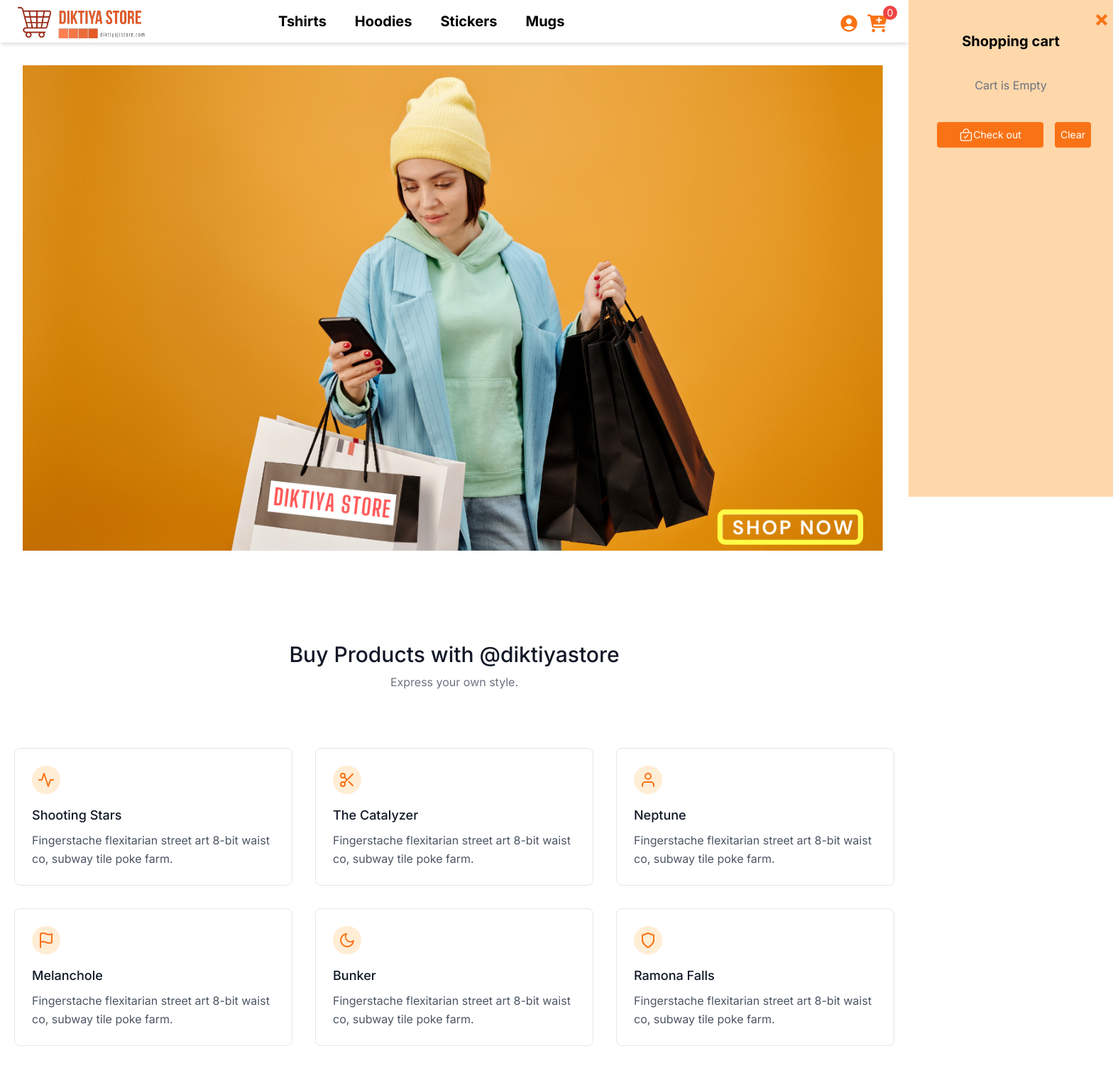
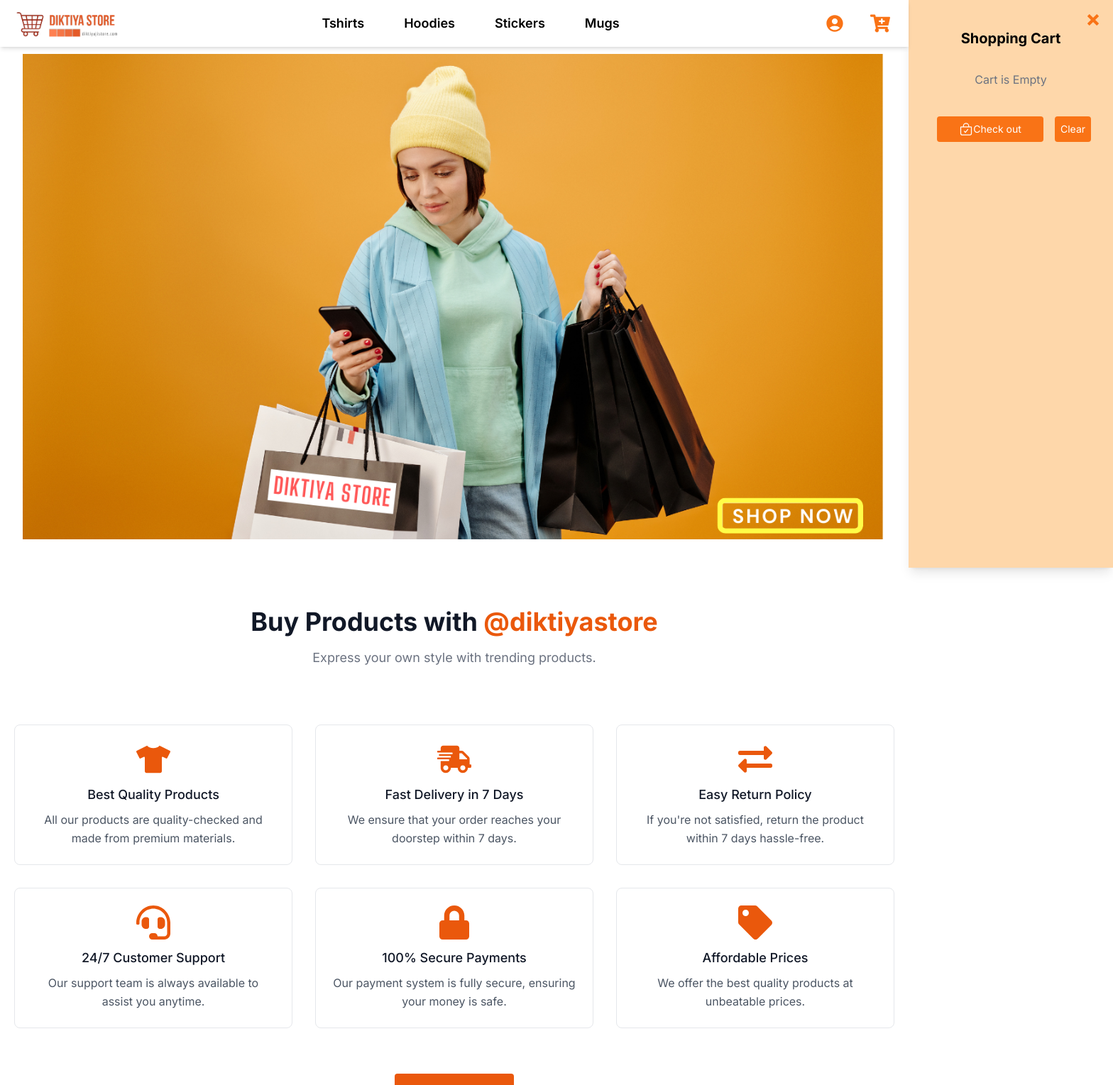
Before and after one commit to HIMANSHUDIKTIYA1/shop.in, a Next.js app: page / in a window 1280 px wide. Shown: the top 1529 px of the page at 71% size, 1568 px wide, since content can reach past the window. Built offline with nearby package versions, Linux system fonts and the light colour scheme.

Commit message:
Updated project with new features

```diff
--- a/components/Navbar.jsx
+++ b/components/Navbar.jsx
@@ -1,74 +1,139 @@
- "use client"
-import React, { useContext, useRef } from 'react'
-import Cart from './cartModul'
-import Image from 'next/image'
- import Link from 'next/link'
-
-
- import { FaPlusCircle,FaMinusCircle } from "react-icons/fa";
-
- import { FaCartPlus } from "react-icons/fa6";
+"use client";
+import React, { useContext, useRef, useState, useEffect } from "react";
+import Cart from "./cartModul";
+import Image from "next/image";
+import Link from "next/link";
+import { FaCartPlus, FaBars, FaTimes } from "react-icons/fa";
 import { MdAccountCircle } from "react-icons/md";
 import { ImCross } from "react-icons/im";
-import CartContext from '@/app/context/CartContext'
+import CartContext from "@/app/context/CartContext";
 
-const navbar = () => {
+const Navbar = () => {
+  const { cartItems } = useContext(CartContext);
+  const totalItems = cartItems.reduce((acc, item) => acc + item.quantity, 0);
 
-  const {cartItems} = useContext(CartContext);
+  const [hidden, setHidden] = useState(false);
+  const [prevScrollY, setPrevScrollY] = useState(0);
+  const [mobileMenuOpen, setMobileMenuOpen] = useState(false);
+  const cartRef = useRef();
 
-  const totalItems = cartItems.reduce((acc, item) => acc + item.quantity, 0);
-  const togglecart = () => {
-if(ref.current.classList.contains('translate-x-full')){
-  ref.current.classList.remove('translate-x-full')
-  ref.current.classList.add('translate-x-0')
+  // Auto-hide Navbar on scroll
+  useEffect(() => {
+    const handleScroll = () => {
+      const currentScrollY = window.scrollY;
+      setHidden(currentScrollY > prevScrollY && currentScrollY > 50);
+      setPrevScrollY(currentScrollY);
+    };
+    window.addEventListener("scroll", handleScroll);
+    return () => window.removeEventListener("scroll", handleScroll);
+  }, [prevScrollY]);
+
+  // Toggle Cart
+  const toggleCart = () => {
+    if (cartRef.current.classList.contains("translate-x-full")) {
+      cartRef.current.classList.remove("translate-x-full");
+      cartRef.current.classList.add("translate-x-0");
+    } else {
+      cartRef.current.classList.remove("translate-x-0");
+      cartRef.current.classList.add("translate-x-full");
     }
-else if (!ref.current.classList.contains('translate-x-full')){
-  ref.current.classList.remove('translate-x-0')
-  ref.current.classList.add('translate-x-full')
-}
+  };
 
-  }
-  const ref = useRef();
   return (
     <>
-   <div className='sticky block top-0'>
-<div className='   bg-white top-0 flex flex-col md:flex-row md:justify-start justify-center items-center shadow-md'>
-  <div className="logo mx-5 justify-center items-center flex align-center">
-   <Link href={'/'}> <Image alt={'store'} width={190} height={100} className=' sm:mt-0 mt-2 mr-[130px]  ' priority src="/store.png"/></Link>
+      {/* Navbar */}
+      <div
+        className={`fixed w-full top-0 bg-white shadow-md z-50 transition-transform duration-300 ${
+          hidden ? "-translate-y-full" : "translate-y-0"
+        }`}
+      >
+        <div className="flex items-center justify-between px-5 py-3">
+          {/* Logo */}
+          <Link href="/">
+            <Image
+              alt="store"
+              width={150}
+              height={60}
+              className="cursor-pointer transform transition-transform hover:scale-105"
+              priority
+              src="/store.png"
+            />
+          </Link>
 
+          {/* Desktop Menu */}
+          <nav className="hidden md:flex space-x-6 font-semibold text-lg">
+            {["Tshirts", "Hoodies", "Stickers", "Mugs"].map((item, index) => (
+              <Link key={index} href={`/${item}`}>
+                <span className="relative cursor-pointer px-4 py-2 transition duration-300 hover:text-orange-600 hover:underline hover:scale-105">
+                  {item}
+                </span>
+              </Link>
+            ))}
+          </nav>
+
+          {/* Icons */}
+          <div className="flex items-center space-x-6">
+            <Link href="/login">
+              <button className="flex items-center justify-center w-10 h-10 text-orange-500 transition-transform duration-300 hover:scale-110">
+                <MdAccountCircle className="w-7 h-7" />
+              </button>
+            </Link>
+            <button
+              onClick={toggleCart}
+              className="relative flex items-center justify-center w-10 h-10 text-orange-500 transition-transform duration-300 hover:scale-110"
+            >
+              <FaCartPlus className="w-7 h-7" />
+              {totalItems > 0 && (
+                <div className="absolute top-0 right-0 bg-red-500 text-white rounded-full w-5 h-5 flex items-center justify-center text-sm">
+                  {totalItems}
                 </div>
-  <div className="nav p-2 ">
-    <ul className=' flex  items-center space-x-2 font-bold md:text-xl p-2  '>
-      <Link href={'/Tshirts'}>  <li  className=' px-1   hover:text-red-600 hover:shadow-yellow-500  sm:px-4'>Tshirts</li> </Link>
-      <Link href={'/Hoodies'}>   <li className=' px-1   hover:text-red-600 hover:shadow-yellow-500  sm:px-4' >Hoodies</li></Link>
-      <Link href={'/Stickers'}>  <li  className=' px-1  hover:text-red-600 hover:shadow-yellow-500   sm:px-4'>Stickers</li></Link>
-      <Link href={'/Mugs'}>      <li  className=' px-1  hover:text-red-600 hover:shadow-yellow-500   sm:px-4'>Mugs</li> </Link>
-    </ul>
+              )}
+            </button>
+
+            {/* Mobile Menu Toggle */}
+            <button
+              onClick={() => setMobileMenuOpen(!mobileMenuOpen)}
+              className="md:hidden text-orange-500 text-2xl transition-transform hover:scale-110"
+            >
+              {mobileMenuOpen ? <FaTimes /> : <FaBars />}
+            </button>
+          </div>
         </div>
 
-  <div className='cart absolute  flex right-0 top-0 '>
- <Link href='/login'> <button  className='items-center  justify-center  align-center flex w-[40px] h-[50px]  mt-2     p-0'>  <MdAccountCircle className= ' text-orange-500 w-7 h-7  ' /> </button></Link>
- <button onClick={togglecart} className='items-center  justify-center align-center flex w-[40px] h-[50px]  mr-6 mt-2  p-0'>  < FaCartPlus className=' text-orange-500 w-7 h-7  ' />
- <div className='absolute top-0 mt-2 right-0 bg-red-500 text-white rounded-full w-5 h-5 mr-4 flex items-center justify-center text-sm'>
-               {totalItems}
-                </div>
- </button>
-  </div>
-  <div ref={ref} className='sidecart overflow-y-scroll transition-transform translate-x-full  absolute top-0 bg-orange-200 right-0   h-[700px] w-72 py-10 px-8'>
-     <h1 className='font-bold text-xl  mb-8 text-center p-1 '>Shopping cart</h1>
-     <span  onClick={togglecart} className=' absolute top-5 right-2 cursor-pointer text-orange-500'><ImCross/></span>
-
-
-      <Cart className=" " />
-
-
-
+        {/* Mobile Menu */}
+        {mobileMenuOpen && (
+          <nav className="md:hidden bg-white absolute top-full left-0 w-full shadow-lg">
+            <ul className="flex flex-col items-center py-4 space-y-4 font-semibold text-lg">
+              {["Tshirts", "Hoodies", "Stickers", "Mugs"].map((item, index) => (
+                <li key={index}>
+                  <Link href={`/${item}`} onClick={() => setMobileMenuOpen(false)}>
+                    <span className="cursor-pointer px-4 py-2 transition duration-300 hover:text-orange-600 hover:underline">
+                      {item}
+                    </span>
+                  </Link>
+                </li>
+              ))}
+            </ul>
+          </nav>
+        )}
       </div>
 
-</div>
+      {/* Side Cart */}
+      <div
+        ref={cartRef}
+        className="fixed top-0 right-0 h-screen w-72 bg-orange-200 transition-transform translate-x-full overflow-y-auto py-10 px-8 shadow-lg"
+      >
+        <h1 className="text-xl font-bold text-center mb-8">Shopping Cart</h1>
+        <button
+          onClick={toggleCart}
+          className="absolute top-5 right-5 text-orange-500 hover:scale-110 transition"
+        >
+          <ImCross />
+        </button>
+        <Cart />
       </div>
     </>
-  )
-}
+  );
+};
 
-export default navbar
+export default Navbar;
--- a/components/body.jsx
+++ b/components/body.jsx
@@ -1,94 +1,76 @@
-
-import React from 'react'
 
 
-const body = async () => {
+import React from "react";
+import { FaShippingFast, FaExchangeAlt, FaHeadset, FaLock, FaTag, FaTshirt } from "react-icons/fa";
 
+const features = [
+  {
+    icon: <FaTshirt className="text-orange-600 w-12 h-12 mb-3" />,
+    title: "Best Quality Products",
+    description: "All our products are quality-checked and made from premium materials.",
+  },
+  {
+    icon: <FaShippingFast className="text-orange-600 w-12 h-12 mb-3" />,
+    title: "Fast Delivery in 7 Days",
+    description: "We ensure that your order reaches your doorstep within 7 days.",
+  },
+  {
+    icon: <FaExchangeAlt className="text-orange-600 w-12 h-12 mb-3" />,
+    title: "Easy Return Policy",
+    description: "If you're not satisfied, return the product within 7 days hassle-free.",
+  },
+  {
+    icon: <FaHeadset className="text-orange-600 w-12 h-12 mb-3" />,
+    title: "24/7 Customer Support",
+    description: "Our support team is always available to assist you anytime.",
+  },
+  {
+    icon: <FaLock className="text-orange-600 w-12 h-12 mb-3" />,
+    title: "100% Secure Payments" ,
+    description: "Our payment system is fully secure, ensuring your money is safe.",
+  },
+  {
+    icon: <FaTag className="text-orange-600 w-12 h-12 mb-3" />,
+    title: "Affordable Prices",
+    description: "We offer the best quality products at unbeatable prices.",
+  },
+];
+
+const Body = () => {
   return (
-    <div>
-      <section className=" text-gray-600 body-font">
-  <div className=" container px-5 py-24 mx-auto">
-    <div className=" flex flex-wrap w-full mb-20 flex-col items-center text-center">
-      <h1 className=" sm:text-3xl text-2xl font-medium title-font mb-2 text-gray-900">Buy Products  with @diktiyastore</h1>
-      <p className=" lg:w-1/2 w-full leading-relaxed text-gray-500">Express your own style.</p>
+    <div className=" static">
+      <section className="text-gray-600 body-font">
+        <div className="container px-5 py-5 mx-auto">
+        <div className="flex flex-wrap w-full mb-20 flex-col items-center text-center">
+          <h1 className="sm:text-4xl text-xl font-bold title-font mb-4 text-gray-900">
+            Buy Products with <span className="text-orange-600">@diktiyastore</span>
+          </h1>
+          <p className="lg:w-1/2 w-full leading-relaxed text-gray-500 text-lg">
+            Express your own style with trending products.
+          </p>
+          </div>
+          <div className="flex flex-wrap -m-4">
+            {features.map((feature, index) => (
+              <div key={index} className="xl:w-1/3 md:w-1/2 p-4">
+                <div className="border border-gray-200 p-6 rounded-lg transition duration-300 transform hover:scale-105 hover:shadow-lg hover:bg-orange-50">
+                  <div className="flex justify-center">{feature.icon}</div>
+                  <h2 className="text-lg text-gray-900 font-medium title-font text-center">
+                    {feature.title}
+                  </h2>
+                  <p className="leading-relaxed text-base text-center mt-2">
+                    {feature.description}
+                  </p>
+                </div>
+              </div>
+            ))}
+          </div>
+          <button className="flex mx-auto mt-16 text-white bg-orange-600 border-0 py-3 px-10 focus:outline-none hover:bg-orange-700 rounded text-lg transition duration-300 transform hover:scale-105">
+            Shop Now
+          </button>
+        </div>
+      </section>
     </div>
-    <div className=" flex flex-wrap -m-4">
-      <div className=" xl:w-1/3 md:w-1/2 p-4">
-        <div className=" border border-gray-200 p-6 rounded-lg">
-          <div className=" w-10 h-10 inline-flex items-center justify-center rounded-full bg-orange-100 text-orange-500 mb-4">
-            <svg fill="none" stroke="currentColor" strokeLinecap="round" strokeLinejoin="round" strokeWidth="2" className=" w-6 h-6" viewBox="0 0 24 24">
-              <path d="M22 12h-4l-3 9L9 3l-3 9H2"></path>
-            </svg>
-          </div>
-          <h2 className=" text-lg text-gray-900 font-medium title-font mb-2">Shooting Stars</h2>
-          <p className=" leading-relaxed text-base">Fingerstache flexitarian street art 8-bit waist co, subway tile poke farm.</p>
-        </div>
-      </div>
-      <div className=" xl:w-1/3 md:w-1/2 p-4">
-        <div className=" border border-gray-200 p-6 rounded-lg">
-          <div className=" w-10 h-10 inline-flex items-center justify-center rounded-full bg-orange-100 text-orange-500 mb-4">
-            <svg fill="none" stroke="currentColor" strokeLinecap="round" strokeLinejoin="round" strokeWidth="2" className=" w-6 h-6" viewBox="0 0 24 24">
-              <circle cx="6" cy="6" r="3"></circle>
-              <circle cx="6" cy="18" r="3"></circle>
-              <path d="M20 4L8.12 15.88M14.47 14.48L20 20M8.12 8.12L12 12"></path>
-            </svg>
-          </div>
-          <h2 className=" text-lg text-gray-900 font-medium title-font mb-2">The Catalyzer</h2>
-          <p className=" leading-relaxed text-base">Fingerstache flexitarian street art 8-bit waist co, subway tile poke farm.</p>
-        </div>
-      </div>
-      <div className=" xl:w-1/3 md:w-1/2 p-4">
-        <div className=" border border-gray-200 p-6 rounded-lg">
-          <div className=" w-10 h-10 inline-flex items-center justify-center rounded-full bg-orange-100 text-orange-500 mb-4">
-            <svg fill="none" stroke="currentColor" strokeLinecap="round" strokeLinejoin="round" strokeWidth="2" className=" w-6 h-6" viewBox="0 0 24 24">
-              <path d="M20 21v-2a4 4 0 00-4-4H8a4 4 0 00-4 4v2"></path>
-              <circle cx="12" cy="7" r="4"></circle>
-            </svg>
-          </div>
-          <h2 className=" text-lg text-gray-900 font-medium title-font mb-2">Neptune</h2>
-          <p className=" leading-relaxed text-base">Fingerstache flexitarian street art 8-bit waist co, subway tile poke farm.</p>
-        </div>
-      </div>
-      <div className=" xl:w-1/3 md:w-1/2 p-4">
-        <div className=" border border-gray-200 p-6 rounded-lg">
-          <div className=" w-10 h-10 inline-flex items-center justify-center rounded-full bg-orange-100 text-orange-500 mb-4">
-            <svg fill="none" stroke="currentColor" strokeLinecap="round" strokeLinejoin="round" strokeWidth="2" className=" w-6 h-6" viewBox="0 0 24 24">
-              <path d="M4 15s1-1 4-1 5 2 8 2 4-1 4-1V3s-1 1-4 1-5-2-8-2-4 1-4 1zM4 22v-7"></path>
-            </svg>
-          </div>
-          <h2 className=" text-lg text-gray-900 font-medium title-font mb-2">Melanchole</h2>
-          <p className=" leading-relaxed text-base">Fingerstache flexitarian street art 8-bit waist co, subway tile poke farm.</p>
-        </div>
-      </div>
-      <div className=" xl:w-1/3 md:w-1/2 p-4">
-        <div className=" border border-gray-200 p-6 rounded-lg">
-          <div className=" w-10 h-10 inline-flex items-center justify-center rounded-full bg-orange-100 text-orange-500 mb-4">
-            <svg fill="none" stroke="currentColor" strokeLinecap="round" strokeLinejoin="round" strokeWidth="2" className=" w-6 h-6" viewBox="0 0 24 24">
-              <path d="M21 12.79A9 9 0 1111.21 3 7 7 0 0021 12.79z"></path>
-            </svg>
-          </div>
-          <h2 className=" text-lg text-gray-900 font-medium title-font mb-2">Bunker</h2>
-          <p className=" leading-relaxed text-base">Fingerstache flexitarian street art 8-bit waist co, subway tile poke farm.</p>
-        </div>
-      </div>
-      <div className=" xl:w-1/3 md:w-1/2 p-4">
-        <div className=" border border-gray-200 p-6 rounded-lg">
-          <div className=" w-10 h-10 inline-flex items-center justify-center rounded-full bg-orange-100 text-orange-500 mb-4">
-            <svg fill="none" stroke="currentColor" strokeLinecap="round" strokeLinejoin="round" strokeWidth="2" className=" w-6 h-6" viewBox="0 0 24 24">
-              <path d="M12 22s8-4 8-10V5l-8-3-8 3v7c0 6 8 10 8 10z"></path>
-            </svg>
-          </div>
-          <h2 className=" text-lg text-gray-900 font-medium title-font mb-2">Ramona Falls</h2>
-          <p className=" leading-relaxed text-base">Fingerstache flexitarian street art 8-bit waist co, subway tile poke farm.</p>
-        </div>
-      </div>
-    </div>
-    <button className=" flex mx-auto mt-16 text-white bg-orange-600 border-0 py-2 px-8 focus:outline-none hover:bg-orange-600 rounded text-lg">Button</button>
-  </div>
-</section>
+  );
+};
 
-    </div>
-  )
-}
-
-export default body
+export default Body;
--- a/package.json
+++ b/package.json
@@ -10,6 +10,7 @@
   },
   "dependencies": {
     "build": "^0.1.4",
+    "framer-motion": "^12.0.1",
     "mongoose": "^8.5.1",
     "next": "^14.2.15",
     "punycode": "^2.3.1",
--- a/src/app/page.js
+++ b/src/app/page.js
@@ -11,8 +11,9 @@ const page = () => {
     <div>
 
 
-     <div className='  flex m-8 text-center justify-center items-center'>
-     <img className=' w-[auto] block'  src='/Home.png' alt='home'/>
+     <div className='  flex m-8  text-center justify-center items-center'>
+      <br/>
+     <img className=' w-[auto] block py-11 '  src='/Home.png' alt='home'/>
      </div>
      <Body/>
 
```
Also changed, not shown: 1 other file (tests, documents, lock files or other folders). Lines whose indentation alone changed are shown as unchanged.
